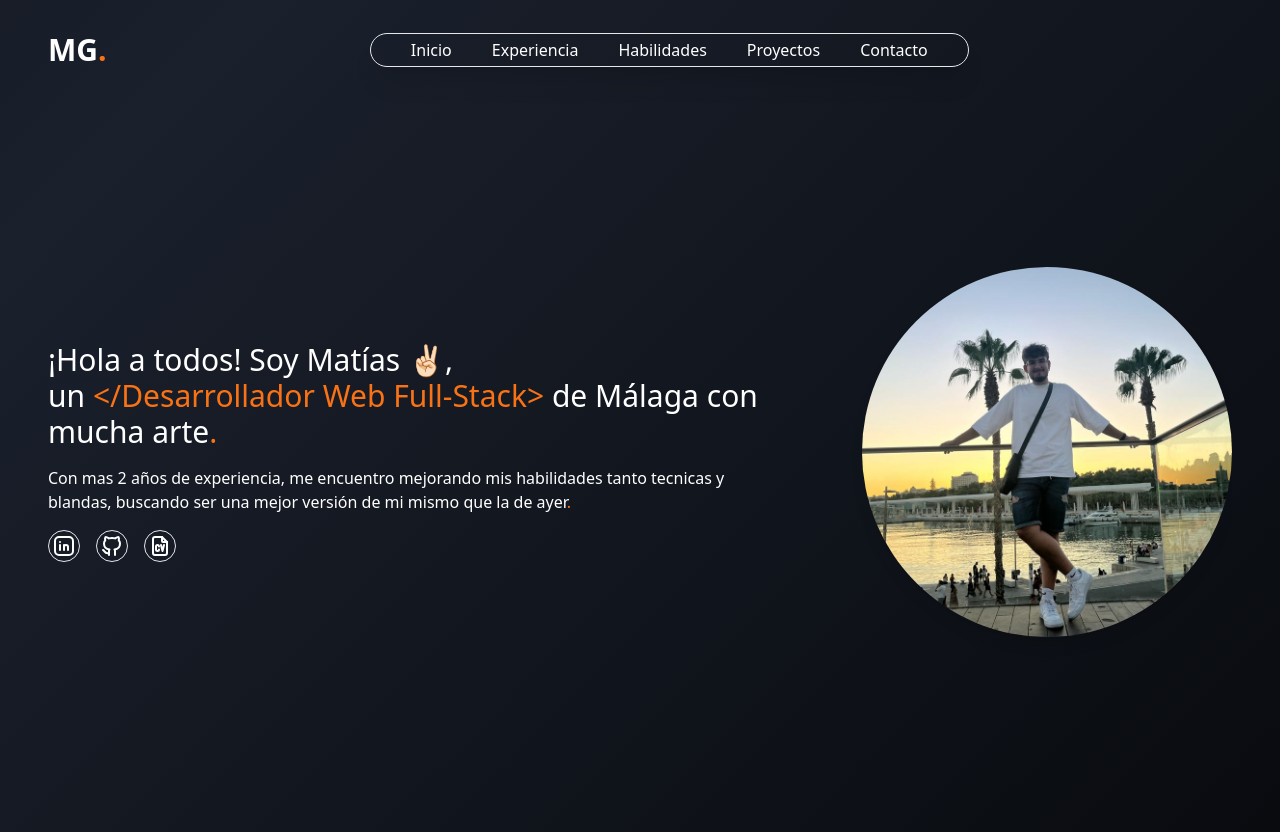
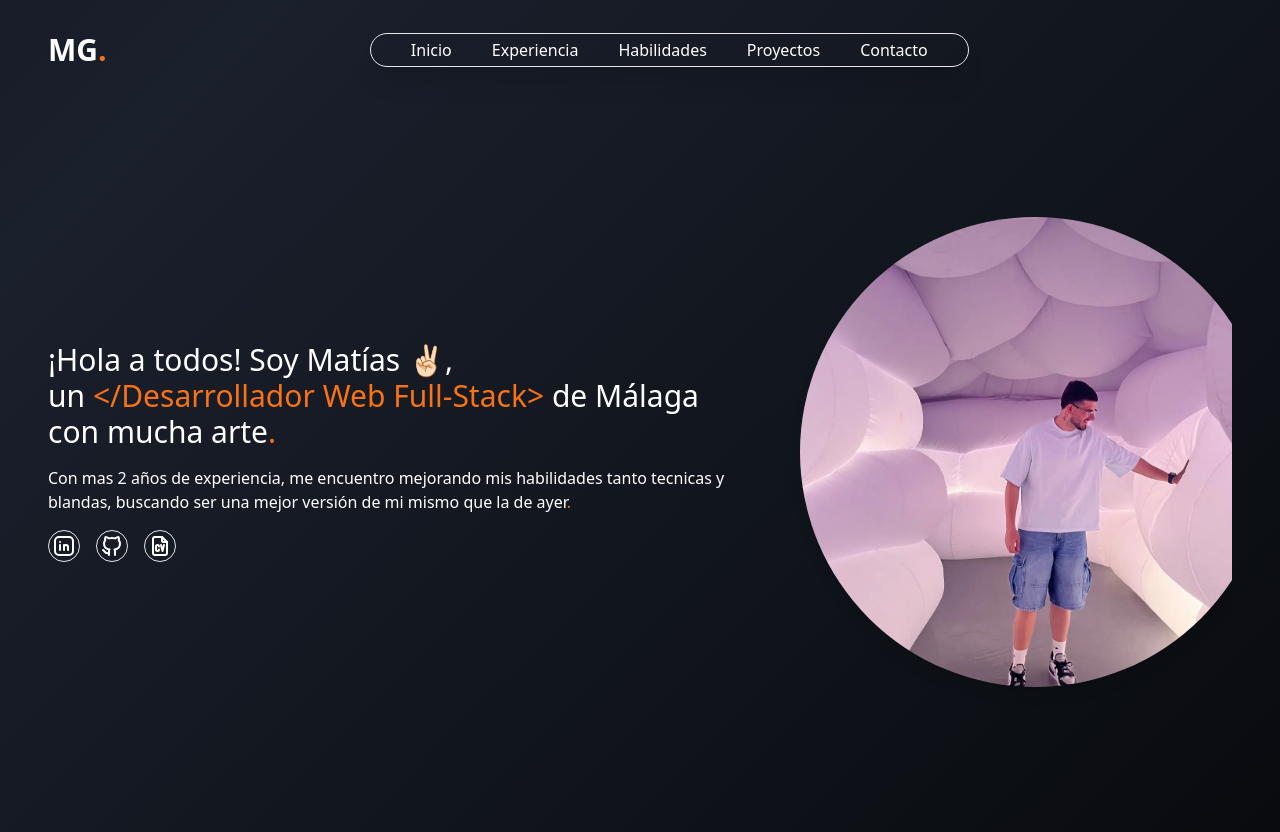
Before and after one commit to matgarfer499/portfolio, a Next.js app: page / in a window 1280 px wide. Built offline with nearby package versions, Linux system fonts and the light colour scheme.

Commit message:
refactor: change image for other more optimized

```diff
--- a/app/components/ProfilePhoto.jsx
+++ b/app/components/ProfilePhoto.jsx
@@ -3,9 +3,9 @@ import Image from "next/image";
 export function ProfilePhoto() {
     return (
         <div className="hidden sm:flex justify-center items-center w-1/3">
-            <div className="shadow-lg rounded-full w-[370px] h-[370px] overflow-hidden">
+            <div className="shadow-lg rounded-full w-[470px] h-[470px] overflow-hidden shrink-0">
                 <Image
-                    src={"/images/Matías.jpeg"}
+                    src={"/images/Yo.webp"}
                     width={400}
                     height={400}
                     alt="foto mia"
```
Also changed, not shown: public/images/Matías.jpeg (deleted), public/images/Yo.webp (added).
